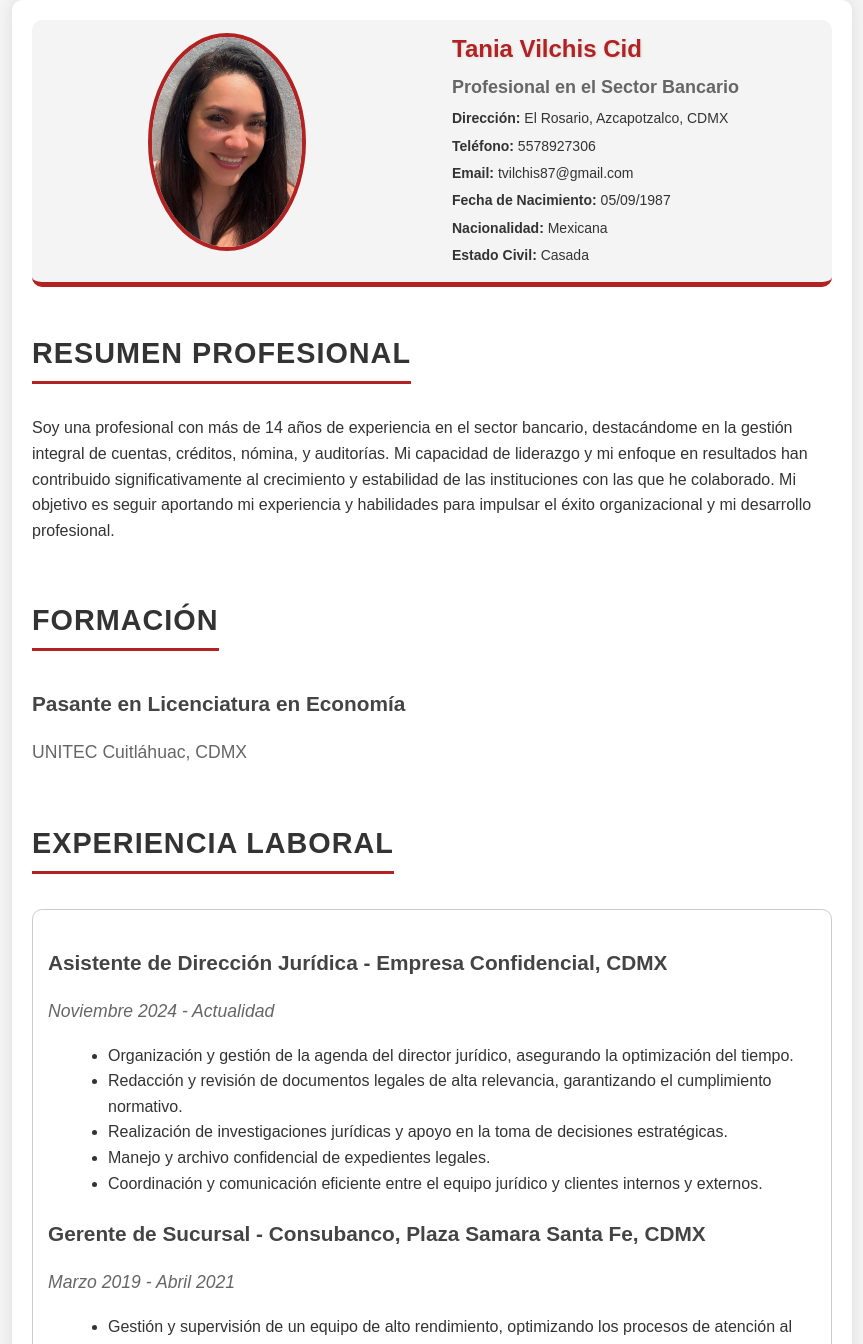
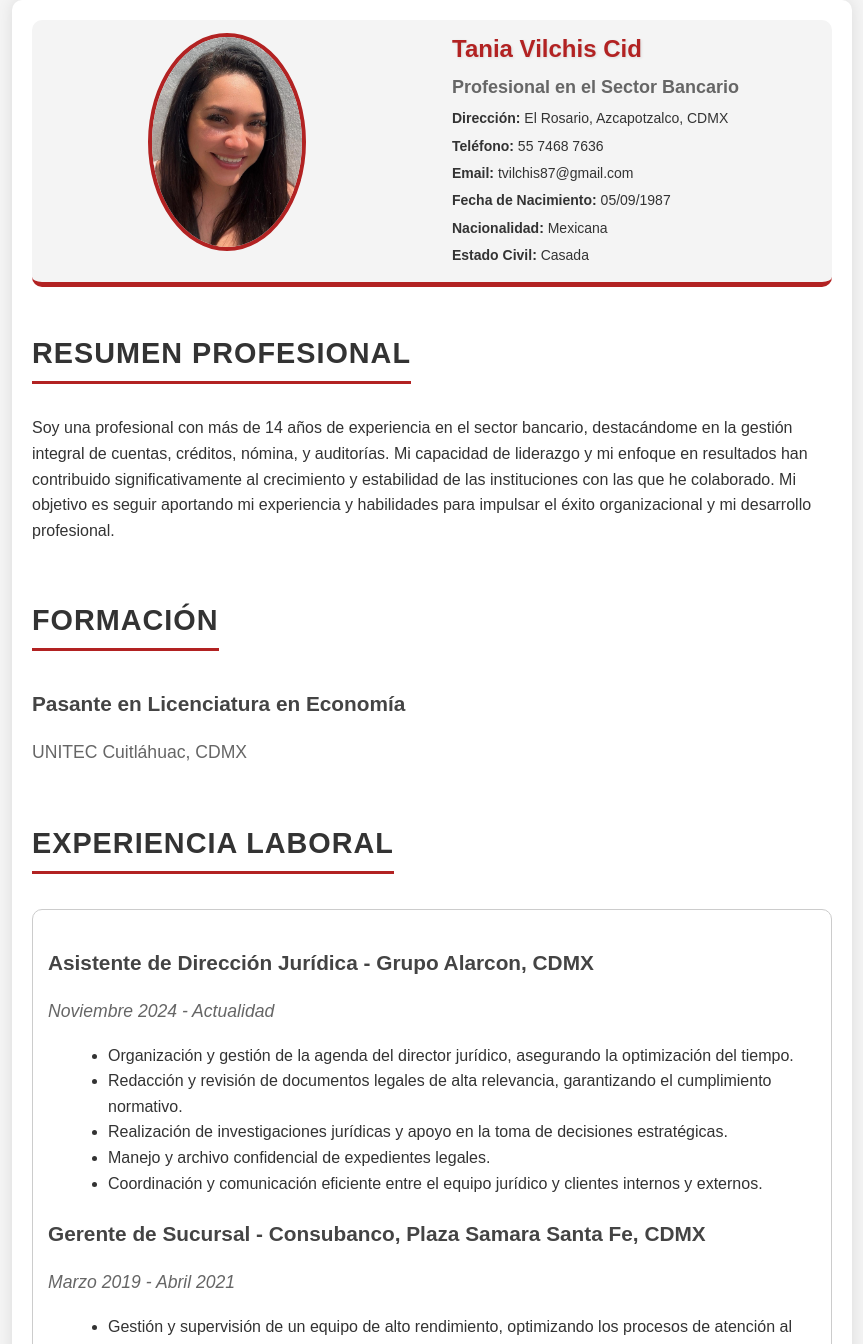
Before and after one commit to TVC-CV/tvc_cv.github.io, a plain HTML site: page index.html in a window 1280 px wide. Shown: the top 1344 px of the page, without its empty margins (208-1071 px from the left). Drawn offline with Linux system fonts and the light colour scheme.

Commit message:
Update index.html

```diff
--- a/index.html
+++ b/index.html
@@ -19,7 +19,7 @@
                 <h2>Profesional en el Sector Bancario</h2>
                 <div class="contact-info">
                     <p><strong>Dirección:</strong> El Rosario, Azcapotzalco, CDMX</p>
-                    <p><strong>Teléfono:</strong> 5578927306</p>
+                    <p><strong>Teléfono:</strong> 55 7468 7636</p>
                     <p><strong>Email:</strong> tvilchis87@gmail.com</p>
                     <p><strong>Fecha de Nacimiento:</strong> 05/09/1987</p>
                     <p><strong>Nacionalidad:</strong> Mexicana</p>
@@ -48,7 +48,7 @@
 
             <div id="experience-section"> <!-- ID agregado -->
                 <div class="job">
-                    <h3>Asistente de Dirección Jurídica - Empresa Confidencial, CDMX</h3>
+                    <h3>Asistente de Dirección Jurídica - Grupo Alarcon, CDMX</h3>
                     <p><em>Noviembre 2024 - Actualidad</em></p>
                     <ul>
                         <li>Organización y gestión de la agenda del director jurídico, asegurando la optimización del tiempo.</li>
```
